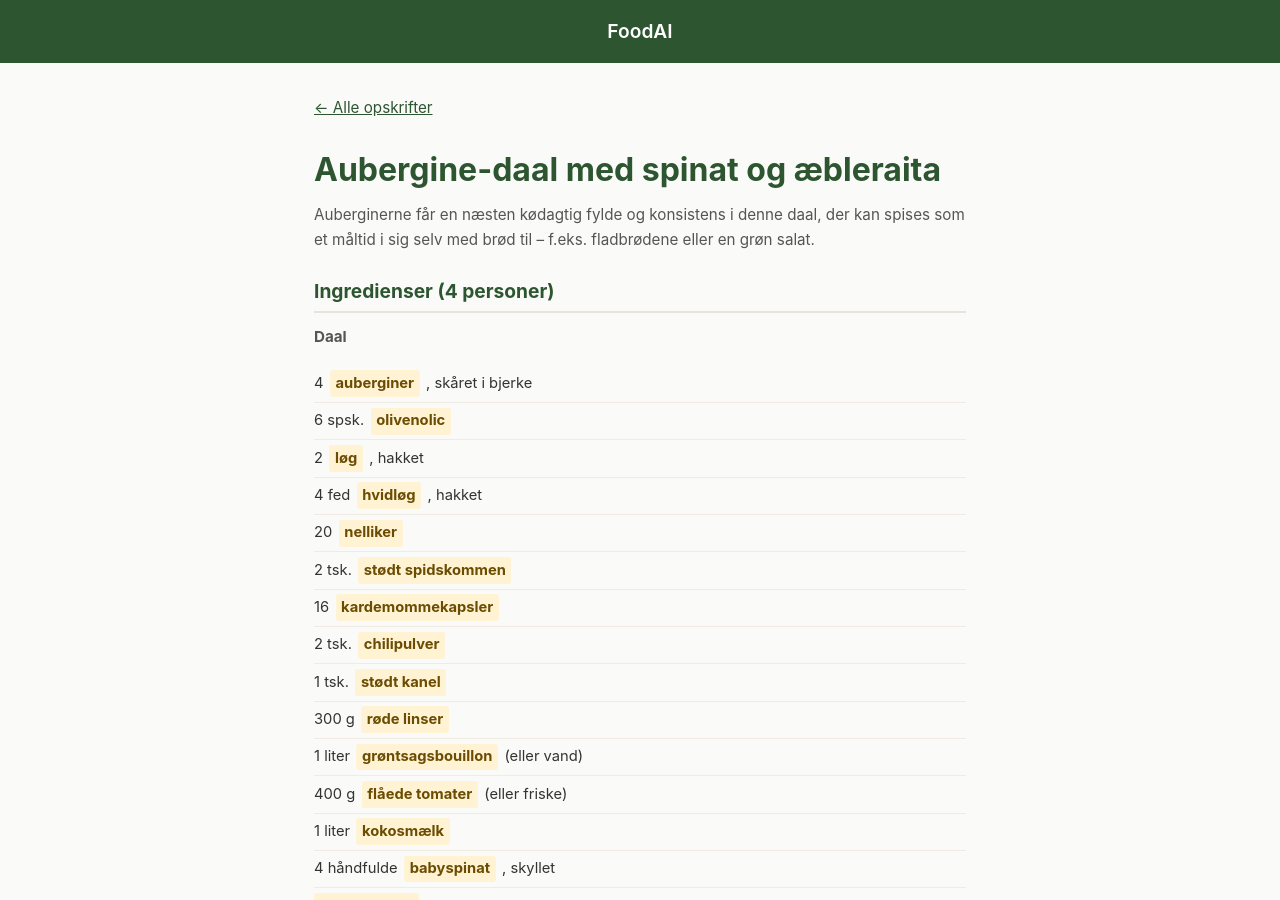
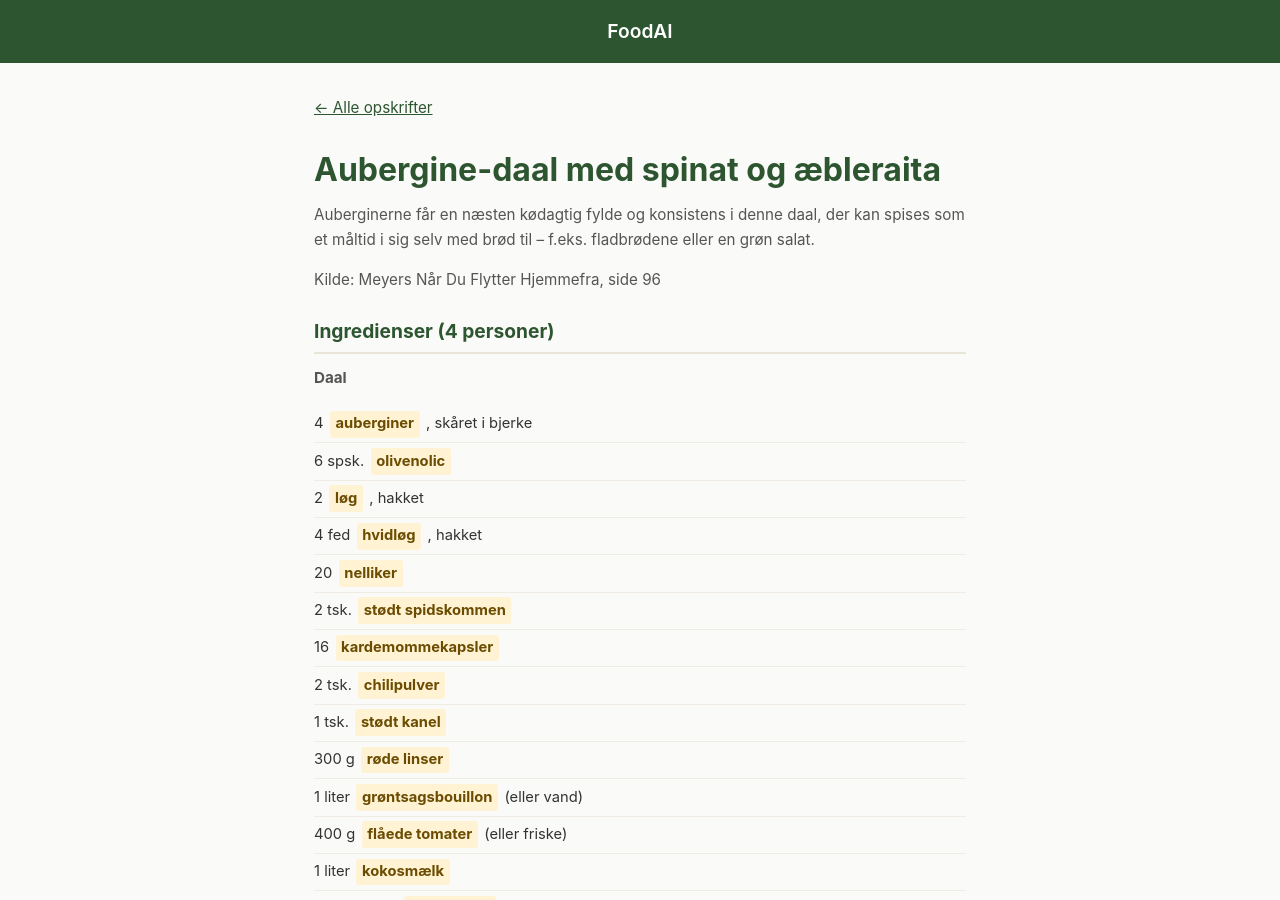
Before and after one commit to larsgam/FoodAI, a Jekyll site: the page built from Hverdagsmad/aubergine-daal-med-spinat-og-aebleraita.md, in a window 1280 px wide and 900 px high. Built offline with Jekyll 4.4.1, drawn with Linux system fonts in a browser that asks for light colours.

Commit message:
Tilføj kilde til aubergine-daal (s. 96) og hakkebøf (s. 179)

```diff
--- a/Hverdagsmad/aubergine-daal-med-spinat-og-aebleraita.md
+++ b/Hverdagsmad/aubergine-daal-med-spinat-og-aebleraita.md
@@ -6,6 +6,8 @@ title: "Aubergine-daal med spinat og æbleraita"
 # Aubergine-daal med spinat og æbleraita
 
 Auberginerne får en næsten kødagtig fylde og konsistens i denne daal, der kan spises som et måltid i sig selv med brød til – f.eks. fladbrødene eller en grøn salat.
+
+Kilde: Meyers Når Du Flytter Hjemmefra, side 96
 
 ## Ingredienser (4 personer)
 
```
Also changed, not shown: Hverdagsmad/hakkeboef-med-blode-loeg-og-pandesovs.md (+2 -0 lines).
